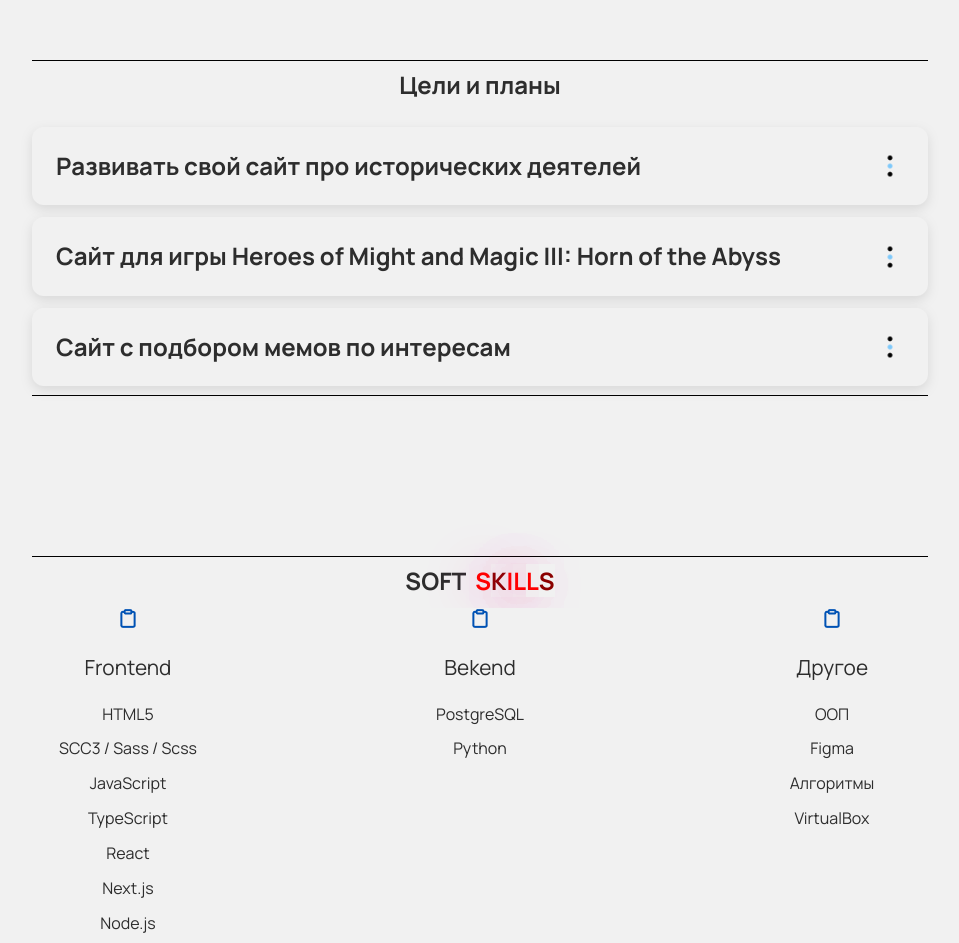
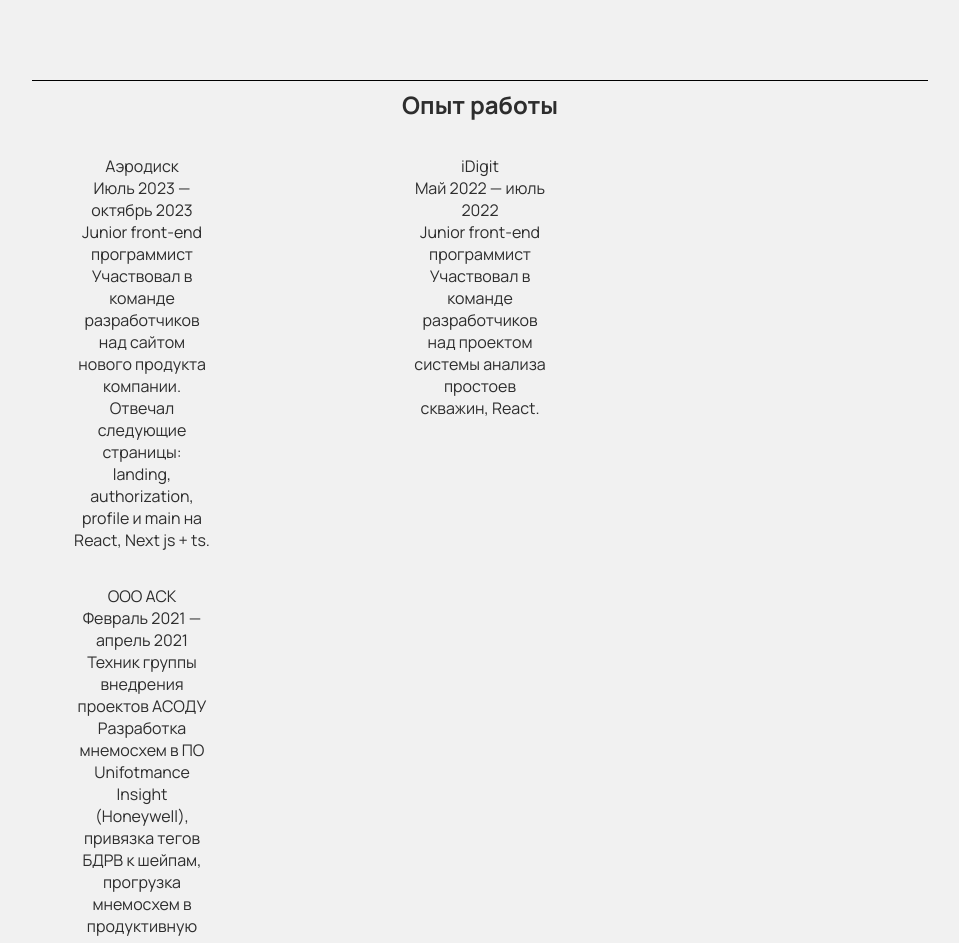
Before and after one commit to FrowningCat/Business-card-website, a React (Vite) app: page / in a window 1280 px wide. Shown: the part 2200-3143 px from the top of the page, without its empty margins (160-1119 px from the left). Built offline with nearby package versions, Linux system fonts and the light colour scheme.

Commit message:
add 'workExperience' block

```diff
--- a/src/components/LandingPage/Main/Items/Items.jsx
+++ b/src/components/LandingPage/Main/Items/ExamplesOfWorks.jsx
@@ -1,6 +1,6 @@
 import { Link } from 'react-router-dom';
 
-export default function Items({ items }) {
+export default function ExamplesOfWorks({ items }) {
     return (
         <>
             {items.length &&
--- /dev/null
+++ b/src/components/LandingPage/Main/Items/WorkExperienceFront.jsx
@@ -0,0 +1,30 @@
+export default function WorkExperienceFront({ items }) {
+    return (
+        <>
+            {items.length &&
+                items.map((item) => {
+                    return (
+                        <>
+                            <div
+                                className="main__workExperience__list__frontEnd__specificWork"
+                                key={item.id}
+                            >
+                                <p className="main__workExperience__list__frontEnd__specificWork__name">
+                                    {item.title}
+                                </p>
+                                <p className="main__workExperience__list__frontEnd__specificWork__dataWork">
+                                    {item.data}
+                                </p>
+                                <p className="main__workExperience__list__frontEnd__specificWork__postWork">
+                                    {item.post}
+                                </p>
+                                <p className="main__workExperience__list__frontEnd__specificWork__discription">
+                                    {item.content}
+                                </p>
+                            </div>
+                        </>
+                    );
+                })}
+        </>
+    );
+}
--- /dev/null
+++ b/src/components/LandingPage/Main/Items/WorkExperienceOther.jsx
@@ -0,0 +1,30 @@
+export default function WorkExperienceOther({ items }) {
+    return (
+        <>
+            {items.length &&
+                items.map((item) => {
+                    return (
+                        <>
+                            <div
+                                className="main__workExperience__list__other__specificWork"
+                                key={item.id}
+                            >
+                                <p className="main__workExperience__list__other__specificWork__name">
+                                    {item.title}
+                                </p>
+                                <p className="main__workExperience__list__other__specificWork__dataWork">
+                                    {item.data}
+                                </p>
+                                <p className="main__workExperience__list__other__specificWork__postWork">
+                                    {item.post}
+                                </p>
+                                <p className="main__workExperience__list__other__specificWork__discription">
+                                    {item.content}
+                                </p>
+                            </div>
+                        </>
+                    );
+                })}
+        </>
+    );
+}
--- a/src/components/LandingPage/Main/Main.jsx
+++ b/src/components/LandingPage/Main/Main.jsx
@@ -1,5 +1,7 @@
 import { Route, Routes } from 'react-router-dom';
-import Items from './Items/Items';
+import ExamplesOfWorks from './Items/ExamplesOfWorks';
+import WorkExperienceFront from './Items/WorkExperienceFront';
+import WorkExperienceOther from './Items/WorkExperienceOther';
 import chevron from '../../../assets/img/chevron.png';
 import clipboard from '../../../assets/img/clipboard.png';
 import websityHistory from '../../../assets/img/websiteHistory.png';
@@ -21,10 +23,10 @@
         },
         {
             id: 2,
-            title: 'Visa to USE landing',
-            content: 'React',
+            title: 'Psychology tests',
+            content: 'React (in development)',
             img: websityLanding,
-            link: 'https://visa-landing-frex0zget-frowningcats-projects.vercel.app/',
+            link: 'https://psychology-tests-9ea4d03qu-frowningcats-projects.vercel.app/',
         },
         {
             id: 3,
@@ -56,6 +58,36 @@
         },
     ];
 
+    const workExperienceFront = [
+        {
+            id: 1,
+            title: 'Аэродиск',
+            data: 'Июль 2023 — октябрь 2023',
+            post: 'Junior front-end программист',
+            content:
+                'Участвовал в команде разработчиков над сайтом нового продукта компании. Отвечал следующие страницы: landing, authorization, profile и main на React, Next js + ts.',
+        },
+        {
+            id: 2,
+            title: 'iDigit',
+            data: 'Май 2022 — июль 2022',
+            post: 'Junior front-end программист',
+            content:
+                'Участвовал в команде разработчиков над проектом системы анализа простоев скважин, React.',
+        },
+    ];
+
+    const workExperienceOther = [
+        {
+            id: 1,
+            title: 'ООО АСК',
+            data: 'Февраль 2021 — апрель 2021',
+            post: 'Техник группы внедрения проектов АСОДУ',
+            content:
+                'Разработка мнемосхем в ПО Unifotmance Insight (Honeywell), привязка тегов БДРВ к шейпам, прогрузка мнемосхем в продуктивную среду.',
+        },
+    ];
+
     return (
         <div className="main">
             <div className="main__examplesOfWorksBlock">
@@ -66,7 +98,9 @@
                     <Routes>
                         <Route
                             path="/"
-                            element={<Items items={examplesOfWorks} />}
+                            element={
+                                <ExamplesOfWorks items={examplesOfWorks} />
+                            }
                         ></Route>
                     </Routes>
                 </div>
@@ -184,6 +218,35 @@
                             </ul>
                         </p>
                     </details>
+                </div>
+            </div>
+            <div className="main__workExperience">
+                <h5 className="main__workExperience__title">Опыт работы</h5>
+                <div className="main__workExperience__list">
+                    <div className="main__workExperience__list__frontEnd">
+                        <Routes>
+                            <Route
+                                path="/"
+                                element={
+                                    <WorkExperienceFront
+                                        items={workExperienceFront}
+                                    />
+                                }
+                            ></Route>
+                        </Routes>
+                    </div>
+                    <div className="main__workExperience__list__other">
+                        <Routes>
+                            <Route
+                                path="/"
+                                element={
+                                    <WorkExperienceOther
+                                        items={workExperienceOther}
+                                    />
+                                }
+                            ></Route>
+                        </Routes>
+                    </div>
                 </div>
             </div>
             <div className="main__education">
--- a/src/components/LandingPage/Main/main.css
+++ b/src/components/LandingPage/Main/main.css
@@ -78,6 +78,35 @@
   margin-top: 3%;
   display: grid;
   gap: 12px;
+}
+.main__workExperience {
+  padding: 1% 0 1%;
+  display: grid;
+  justify-content: center;
+  text-align: center;
+  max-width: 70vw;
+  border-top: 1px solid black;
+  border-bottom: 1px solid black;
+}
+.main__workExperience__title {
+  font-size: 1.5rem;
+  line-height: 30.3px;
+}
+.main__workExperience__list__frontEnd {
+  width: 90vw;
+  margin-top: 3%;
+  display: grid;
+  grid-template-columns: repeat(3, 8.5rem);
+  gap: 2rem;
+  justify-content: space-evenly;
+}
+.main__workExperience__list__other {
+  width: 90vw;
+  margin-top: 3%;
+  display: grid;
+  grid-template-columns: repeat(3, 8.5rem);
+  gap: 2rem;
+  justify-content: space-evenly;
 }
 .main__softSkills {
   padding: 1% 0 1%;
@@ -178,10 +207,22 @@
   .main__examplesOfWorksBlock__listProducts {
     grid-template-columns: repeat(2, 8.5rem);
   }
+  .main__workExperience__list__frontEnd {
+    grid-template-columns: repeat(2, 8.5rem);
+  }
+  .main__workExperience__list__other {
+    grid-template-columns: repeat(2, 8.5rem);
+  }
 }
 @media (max-width: 580px) {
   .main__examplesOfWorksBlock__listProducts {
     grid-template-columns: repeat(1, 8.5rem);
+  }
+  .main__workExperience__list__frontEnd {
+    grid-template-columns: repeat(2, 8.5rem);
+  }
+  .main__workExperience__list__other {
+    grid-template-columns: repeat(2, 8.5rem);
   }
   .main__softSkills__listSkills {
     gap: 3rem;
--- a/src/components/LandingPage/Main/main.scss
+++ b/src/components/LandingPage/Main/main.scss
@@ -96,6 +96,37 @@
             margin-top: 3%;
             display: grid;
             gap: 12px;
+        }
+    }
+    &__workExperience {
+        padding: 1% 0 1%;
+        display: grid;
+        justify-content: center;
+        text-align: center;
+        max-width: 70vw;
+        border-top: 1px solid black;
+        border-bottom: 1px solid black;
+        &__title {
+            font-size: $titleFontSizeMain;
+            line-height: $titleLineHeightMain;
+        }
+        &__list {
+            &__frontEnd {
+                width: 90vw;
+                margin-top: 3%;
+                display: grid;
+                grid-template-columns: repeat(3, 8.5rem);
+                gap: 2rem;
+                justify-content: space-evenly;
+            }
+            &__other {
+                width: 90vw;
+                margin-top: 3%;
+                display: grid;
+                grid-template-columns: repeat(3, 8.5rem);
+                gap: 2rem;
+                justify-content: space-evenly;
+            }
         }
     }
     &__softSkills {
@@ -210,6 +241,16 @@
                 grid-template-columns: repeat(2, 8.5rem);
             }
         }
+        &__workExperience {
+            &__list {
+                &__frontEnd {
+                    grid-template-columns: repeat(2, 8.5rem);
+                }
+                &__other {
+                    grid-template-columns: repeat(2, 8.5rem);
+                }
+            }
+        }
     }
 }
 
@@ -218,6 +259,16 @@
         &__examplesOfWorksBlock {
             &__listProducts {
                 grid-template-columns: repeat(1, 8.5rem);
+            }
+        }
+        &__workExperience {
+            &__list {
+                &__frontEnd {
+                    grid-template-columns: repeat(2, 8.5rem);
+                }
+                &__other {
+                    grid-template-columns: repeat(2, 8.5rem);
+                }
             }
         }
         &__softSkills {
```
Also changed, not shown: 1 other file (tests, documents, lock files or other folders).
